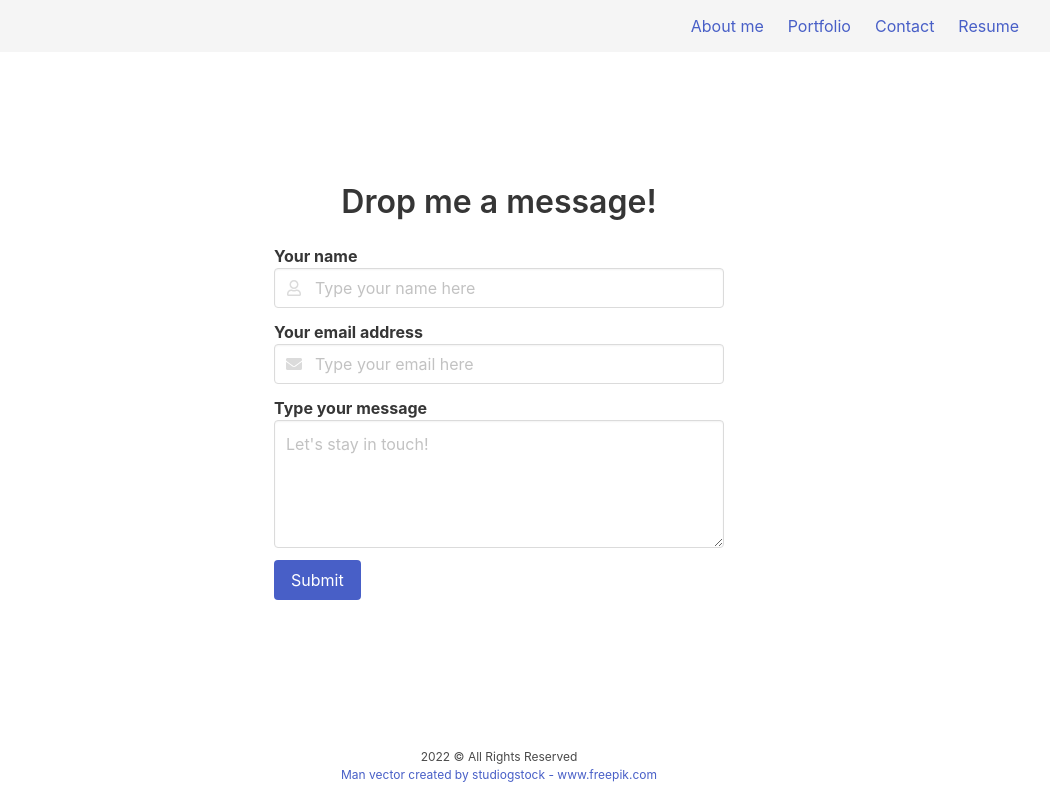
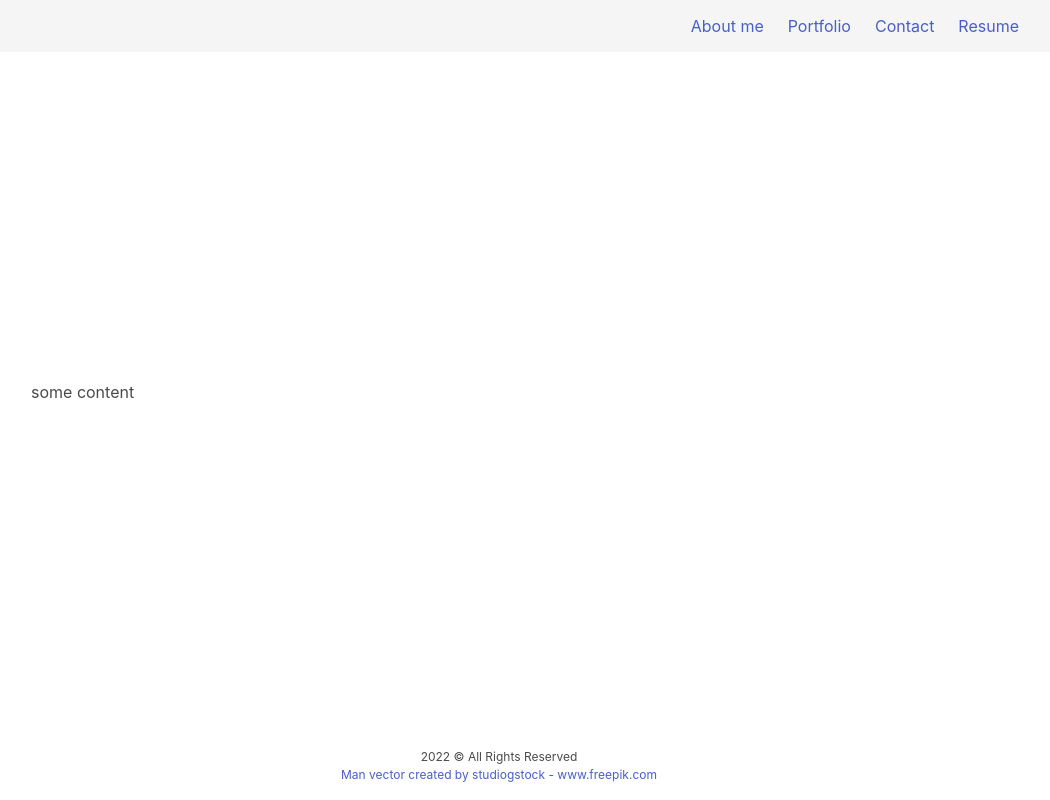
Before and after one commit to AidKool/react-portfolio, a React (Create React App) app: page / in a window 1280 px wide. Shown: the whole page, without its empty margins (141-1191 px from the left). Built offline with nearby package versions, Linux system fonts and the light colour scheme; the HTML template or start-up script is replaced by a standard one.

Commit message:
Add placeholder for Resume page component

```diff
--- a/src/App.js
+++ b/src/App.js
@@ -7,6 +7,7 @@ import Header from './Components/Header';
 import About from './pages/About';
 import Portfolio from './pages/Portfolio';
 import Contact from './pages/Contact';
+import Resume from './pages/Resume';
 import Footer from './Components/Footer';
 
 function App() {
@@ -15,7 +16,8 @@ function App() {
       <Header />
       {/* <About /> */}
       {/* <Portfolio /> */}
-      <Contact />
+      {/* <Contact /> */}
+      <Resume />
       <Footer />
     </main>
   );
--- a/src/assets/scss/common.scss
+++ b/src/assets/scss/common.scss
@@ -4,16 +4,12 @@ $content-max-width: 960px;
 
 .about-section,
 .portfolio-section,
-.contact-section {
+.contact-section,
+.resume-section {
   min-height: calc($vh - 120px);
+  max-width: $content-max-width;
 }
 
 .flex-gap {
   gap: $vh / 20;
 }
-
-.about-section,
-.portfolio-section,
-.contact-section {
-  max-width: $content-max-width;
-}
--- /dev/null
+++ b/src/pages/Resume.js
@@ -0,0 +1,11 @@
+import React from 'react';
+
+function Resume() {
+  return (
+    <section className="resume-section is-flex is-align-items-center is-justify-content-center mx-auto">
+      <div className="container is-flex is-flex-direction-column is-vcentered px-3">some content</div>
+    </section>
+  );
+}
+
+export default Resume;
```
